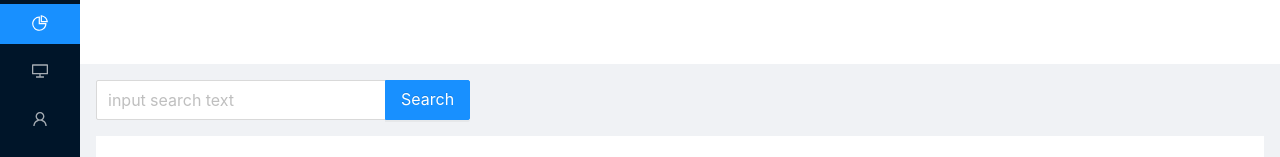
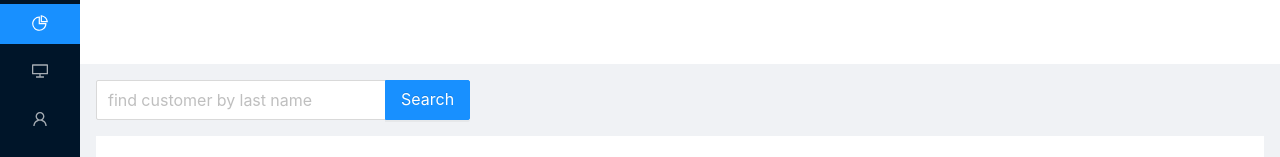
Before and after one commit to SimoMrdjen/EasyShopPlus, a React (Create React App) app in the folder src/frontend/: page / in a window 1280 px wide. Shown: the top 157 px of the page. Built offline with nearby package versions, Linux system fonts and the light colour scheme; no server answers.

Commit message:
changed input search text...

```diff
--- a/elasticbeanstalk/docker-compose.yml
+++ b/elasticbeanstalk/docker-compose.yml
@@ -1,7 +1,7 @@
 version: "3.8"
 services:
   backend:
-    image: "simomrdjen/easy-shop:v6"
+    image: "simomrdjen/easy-shop-plus:latest"
     ports:
       - "80:8080"
     restart: "always"
--- a/src/frontend/src/components/LayoutApp.js
+++ b/src/frontend/src/components/LayoutApp.js
@@ -44,7 +44,7 @@ const LayoutApp = ({fetchCustomersLike,renderCustomers}) => {
                             <Breadcrumb.Item>
                                 <Space direction="vertical">
                                     <Search
-                                        placeholder="input search text"
+                                        placeholder="find customer by last name"
                                         allowClear
                                         enterButton="Search"
                                         size="large"
```
Also changed, not shown: 1 other file (tests, documents, lock files or other folders).
